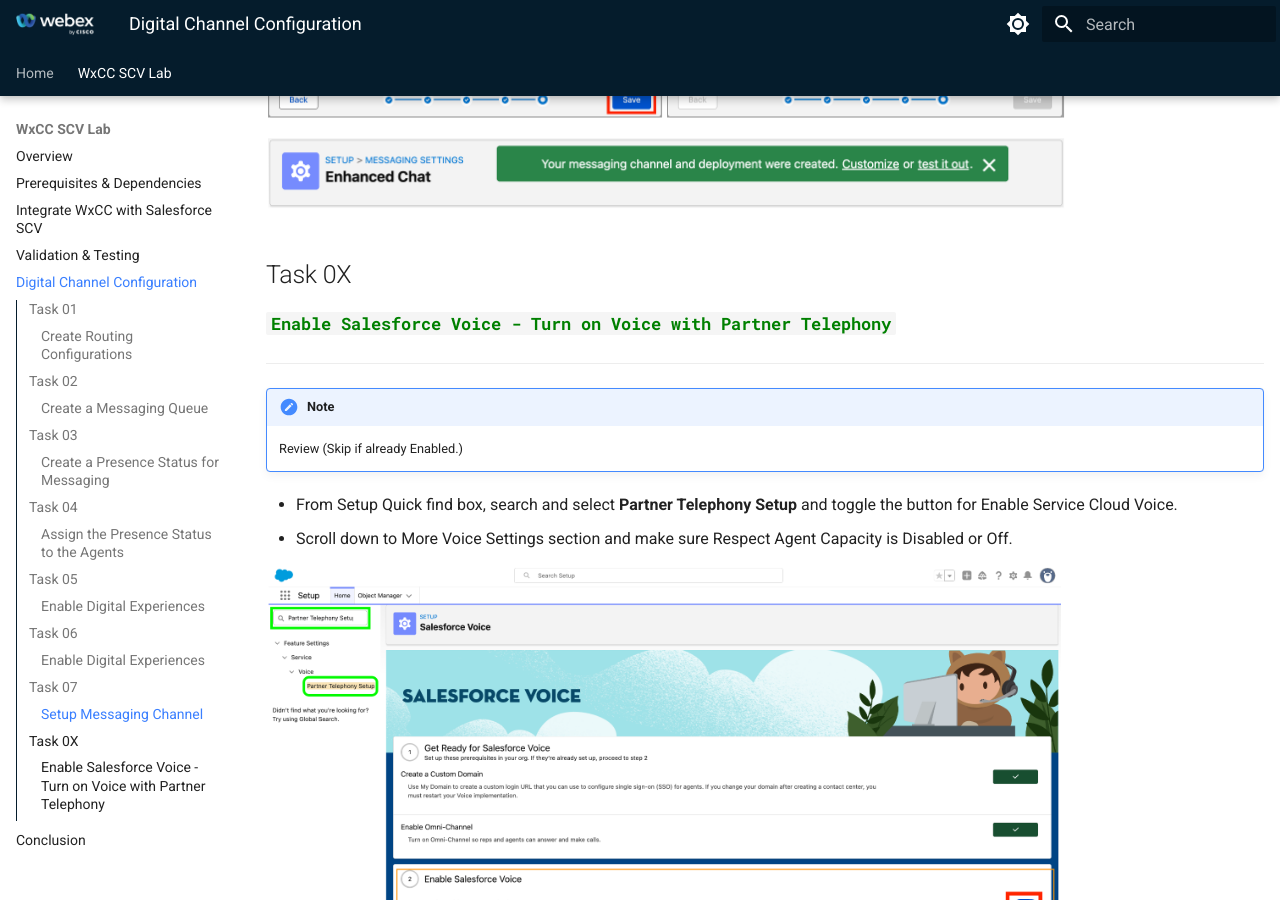
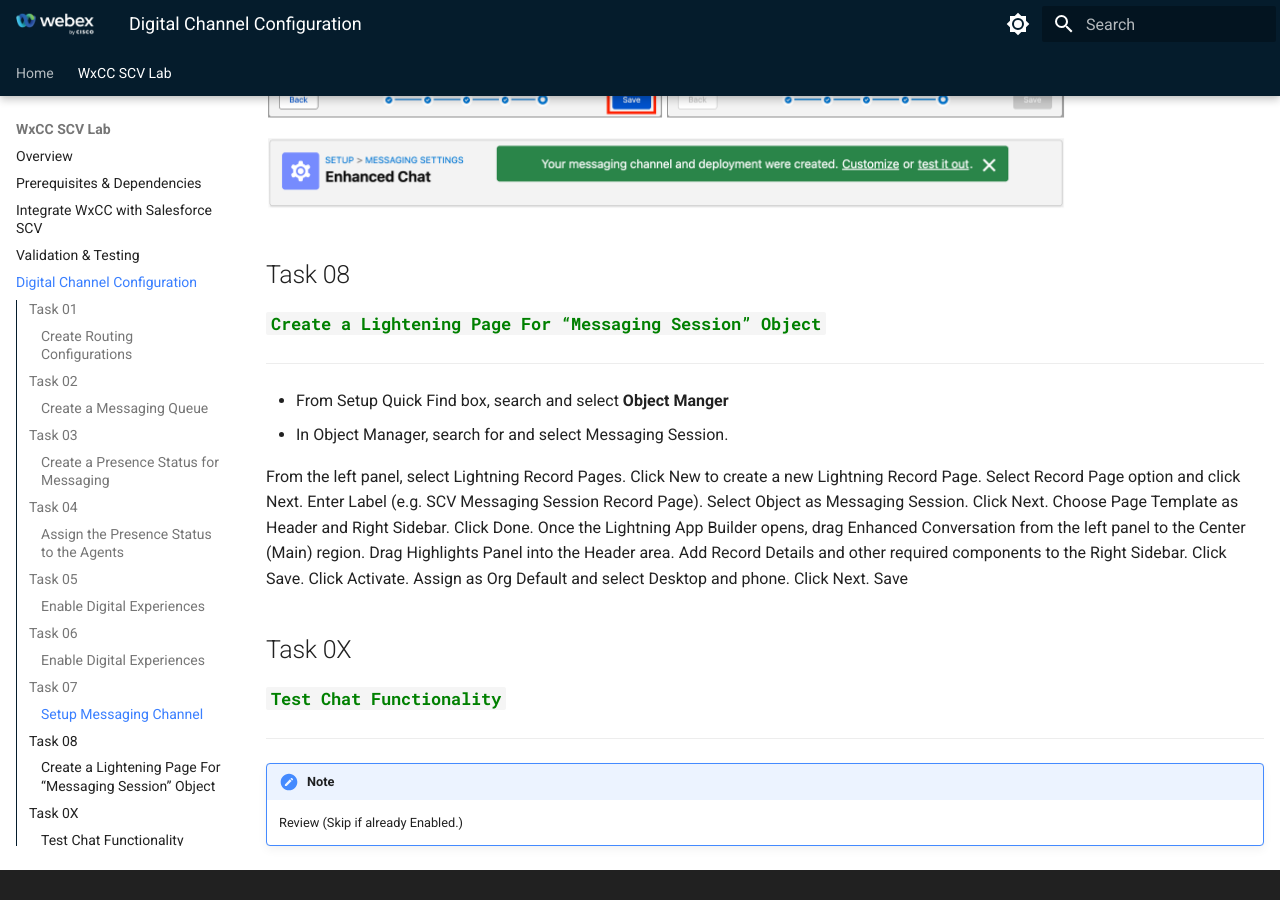
Before and after one commit to WebexCC-SA/LAB-21188, an MkDocs documentation site: the page built from docs/digitalChanIntegrationDK.md, in a window 1280 px wide and 900 px high, scrolled down 11471 px. Built offline with MkDocs 1.6.1 and Material for MkDocs 9.7.7, drawn with Linux system fonts in a browser that asks for light colours.

Commit message:
Update digitalChanIntegrationDK.md

```diff
--- a/docs/digitalChanIntegrationDK.md
+++ b/docs/digitalChanIntegrationDK.md
@@ -172,8 +172,31 @@
 ![Nav](./assets/digTask07_6_7.png){ width="800" }
 
 
+## Task 08
 
+###<code style="color : green">**Create a Lightening Page For “Messaging Session” Object**</code>
 
+---
+
+* From Setup Quick Find box, search and select **Object Manger**
+* In Object Manager, search for and select Messaging Session.
+
+From the left panel, select Lightning Record Pages.
+Click New to create a new Lightning Record Page.
+Select Record Page option and click Next.
+Enter Label (e.g. SCV Messaging Session Record Page).
+Select Object as Messaging Session.
+Click Next.
+Choose Page Template as Header and Right Sidebar.
+Click Done.
+Once the Lightning App Builder opens, drag Enhanced Conversation from the left panel to the Center (Main) region.
+Drag Highlights Panel into the Header area.
+Add Record Details and other required components to the Right Sidebar.
+Click Save.
+Click Activate.
+Assign as Org Default and select Desktop and phone.
+Click Next.
+Save
 
 
 
@@ -184,15 +207,9 @@
 
 ## Task 0X
 
-###<code style="color : green">**Enable Salesforce Voice - Turn on Voice with Partner Telephony**</code>
+###<code style="color : green">**Test Chat Functionality**</code>
 
 ---
 
 !!! Note
     Review (Skip if already Enabled.)
-
-
-* From Setup Quick find box, search and select **Partner Telephony Setup** and toggle the button for Enable Service Cloud Voice.
-* Scroll down to More Voice Settings section and make sure Respect Agent Capacity is Disabled or Off.
-
-![Nav](./assets/task03_1.png){ width="800" }
```
